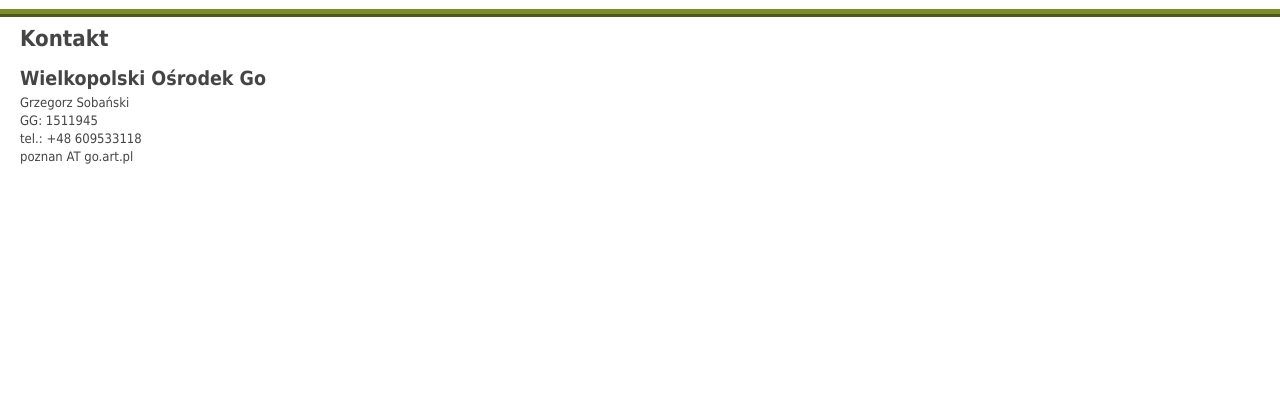
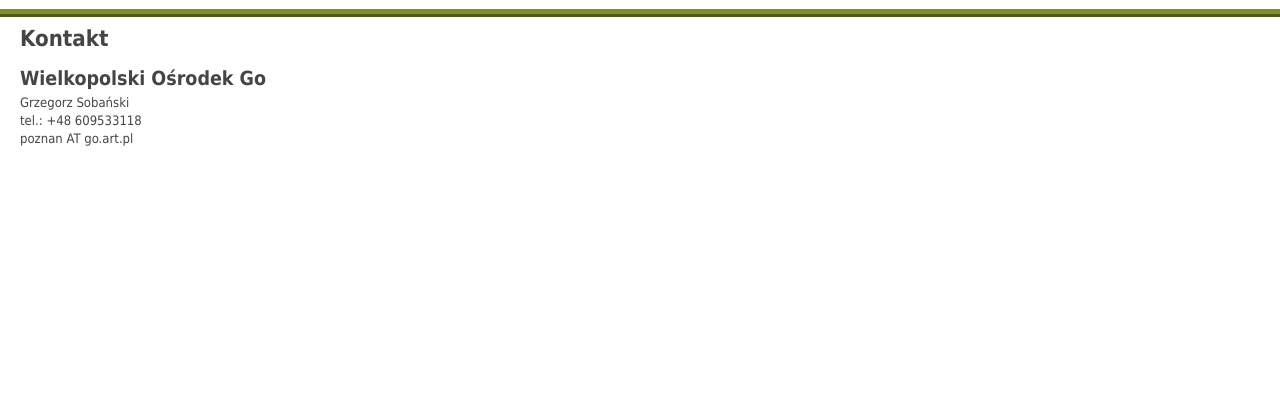
Before and after one commit to Honte/honte, a CakePHP app: the page made by app/views/elements/sidebar/contact.ctp in a window 1280 px wide. Shown: the part 81-501 px from the top of the page. Run offline with PHP 8.4 and a stand-in for CakePHP, Linux system fonts and the light colour scheme; the template is opened without the code that fills it, so the values that code supplies are empty; some libraries are stand-ins or nearby versions.

Commit message:
Removed GG contact info

```diff
--- a/app/views/elements/sidebar/contact.ctp
+++ b/app/views/elements/sidebar/contact.ctp
@@ -4,7 +4,6 @@
 	<h3>Wielkopolski Ośrodek Go</h3>
 	<p>
 	Grzegorz Sobański<br />
-	GG: 1511945<br />
 	tel.: +48 609533118<br />
 	poznan AT go.art.pl
 	</p>
```
